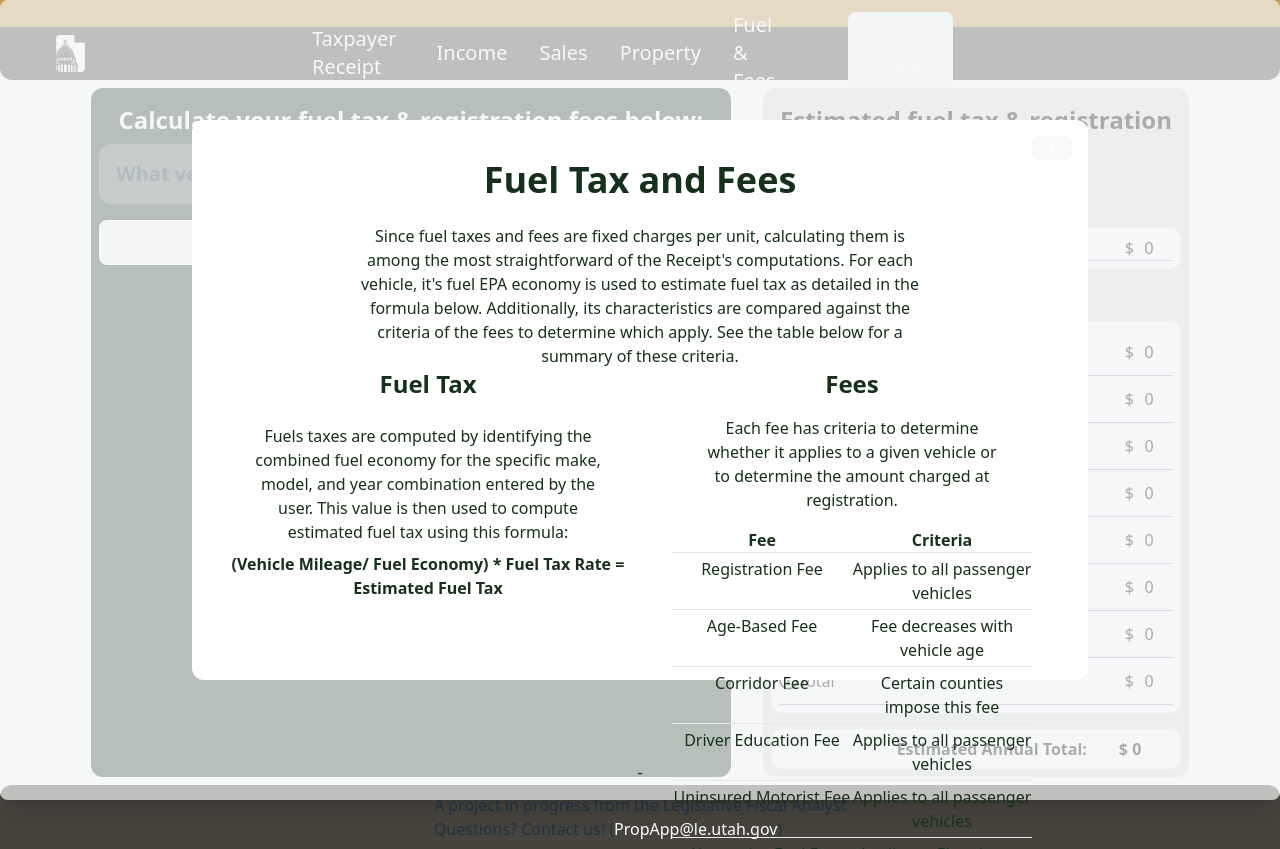
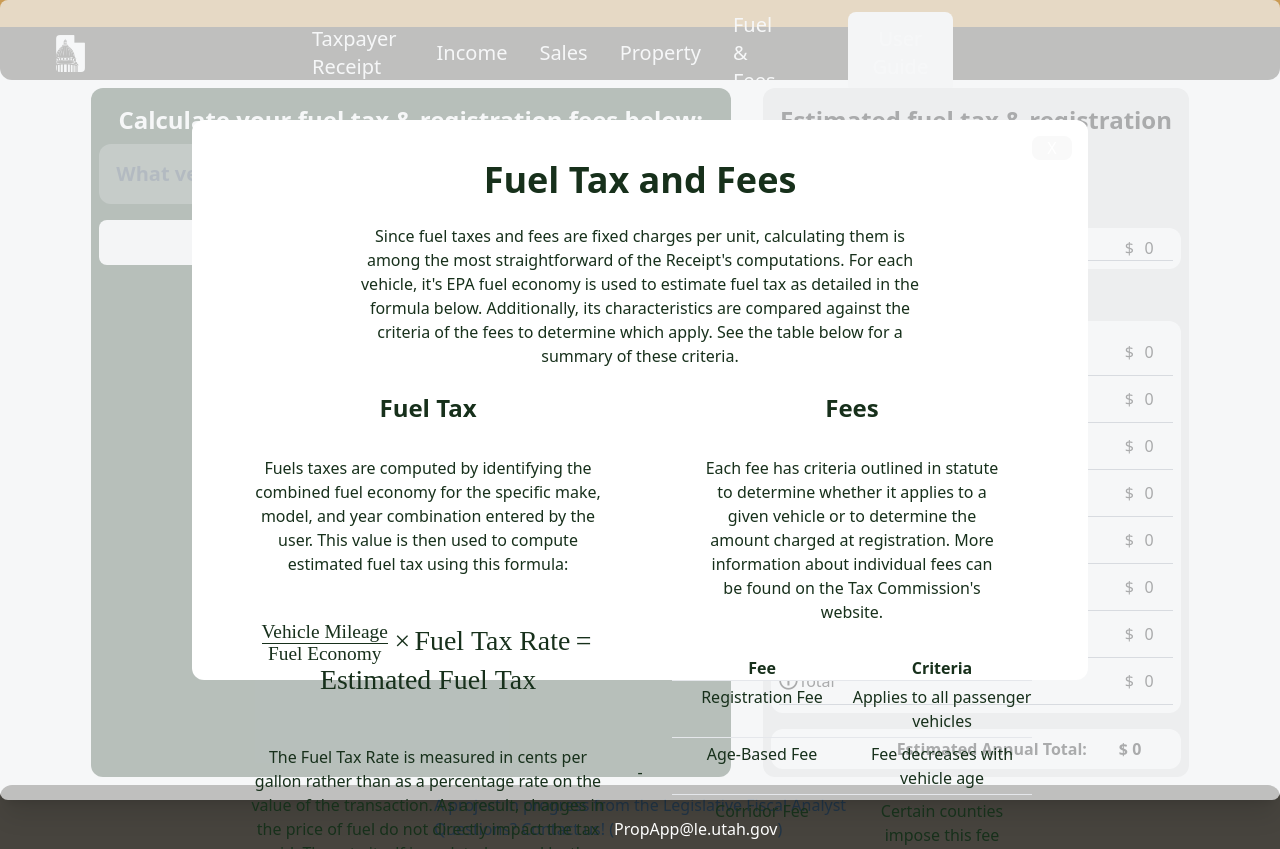
Before and after one commit to LFA-Economics-Team/Taxpayer-Receipt, a React (Vite) app in the folder app/: page /fees in a window 1280 px wide. Built offline with nearby package versions, Linux system fonts and the light colour scheme; a web font is replaced by a local one.

Commit message:
daily work 5-11-2026

```diff
--- a/app/package.json
+++ b/app/package.json
@@ -17,13 +17,17 @@
     "@turf/helpers": "^7.3.4",
     "@turf/intersect": "^7.3.4",
     "google": "^2.1.0",
+    "katex": "^0.16.45",
     "leaflet": "^1.9.4",
     "react": "^19.2.0",
     "react-dom": "^19.2.0",
     "react-leaflet": "^5.0.0",
+    "react-markdown": "^10.1.0",
     "react-router-dom": "^7.14.0",
     "react-select": "^5.10.2",
     "recharts": "^3.8.1",
+    "rehype-katex": "^7.0.1",
+    "remark-math": "^6.0.0",
     "tailwindcss": "^4.1.18"
   },
   "devDependencies": {
--- a/app/src/components/MetaMisc/Tutorials.tsx
+++ b/app/src/components/MetaMisc/Tutorials.tsx
@@ -1,6 +1,6 @@
 import { NavLink } from "react-router-dom";
 import { useAppContext } from "../../AppContext";
-import { useState, useEffect } from "react";
+import React, { useState, useEffect } from "react";
 import Select from "react-select";
 import {
   geocodeAddress,
@@ -13,6 +13,10 @@ import type { FuelEntry } from "./types";
 import MakeOptions from "../../data/Misc/MakeOptions.json";
 import ModelOptions from "../../data/Misc/ModelOptions.json";
 import FuelData from "../../data/Misc/FuelData.json";
+import ReactMarkdown from "react-markdown";
+import remarkMath from "remark-math";
+import rehypeKatex from "rehype-katex";
+import "katex/dist/katex.min.css";
 
 export function TutorialTemplate({ children }: { children?: React.ReactNode }) {
   const { setTutorialOpen } = useAppContext();
@@ -486,6 +490,10 @@ export function IncomeTutorial() {
 }
 
 export function SalesTutorial() {
+  const { setTutorialOpen } = useAppContext();
+
+  const [TutPage, setTutPage] = useState(0);
+
   return (
     <TutorialTemplate>
       <div className="flex flex-col h-full gap-y-8 justify-between text-center">
@@ -514,8 +522,35 @@ export function SalesTutorial() {
               government.
             </p>
           </div>
-          <div className="w-1/2 border-1">
-            Map visual to explain sales tax areas
+
+          <div className="flex flex-col w-1/2 justify-between">
+            <div className="justify-self-center">
+              Map visual to explain sales tax areas
+            </div>
+            <div className="bg-red-200 w-2/3 h-2/3 place-self-center rounded-xl">
+              County
+            </div>
+            <div>
+              {" "}
+              <div className="flex flex-row w-full gap-8 justify-center">
+                <button
+                  onClick={() => setTutPage(TutPage - 1)}
+                  className="text-xl text-gray-300 font-bold w-1/5 place-self-center border-1 rounded-xl bg-emerald-950/10 hover:bg-emerald-950/15"
+                >
+                  ← Back
+                </button>
+                <button
+                  onClick={() =>
+                    TutPage === 4
+                      ? setTutorialOpen(false)
+                      : setTutPage(TutPage + 1)
+                  }
+                  className="text-xl text-gray-300 font-bold w-1/5 place-self-center border-1 rounded-xl bg-emerald-950/10 hover:bg-emerald-950/15"
+                >
+                  {TutPage === 4 ? "Close Guide" : "Next →"}
+                </button>
+              </div>
+            </div>
           </div>
         </div>
         <div> - </div>
@@ -539,11 +574,11 @@ export function FuelsTutorial() {
     <TutorialTemplate>
       <div className="flex flex-col h-full gap-4 justify-between text-center">
         <div className=" text-4xl font-bold"> Fuel Tax and Fees </div>
-        <div className="flex flex-col h-full w-full p-2 place-self-center">
+        <div className="flex flex-col h-full w-full p-2 gap-6 place-self-center">
           <div className="flex w-2/3 place-self-center">
             Since fuel taxes and fees are fixed charges per unit, calculating
             them is among the most straightforward of the Receipt's
-            computations. For each vehicle, it's fuel EPA economy is used to
+            computations. For each vehicle, it's EPA fuel economy is used to
             estimate fuel tax as detailed in the formula below. Additionally,
             its characteristics are compared against the criteria of the fees to
             determine which apply. See the table below for a summary of these
@@ -551,25 +586,38 @@ export function FuelsTutorial() {
           </div>
 
           <div className="flex flex-row justify-around">
-            <div className="flex flex-col gap-2 w-1/2">
+            <div className="flex flex-col gap-4 w-1/2 ">
               <div className=" text-2xl font-bold pb-4">Fuel Tax</div>
-              <div className="px-8">
+              <div className="px-8 pb-8">
                 Fuels taxes are computed by identifying the combined fuel
                 economy for the specific make, model, and year combination
                 entered by the user. This value is then used to compute
                 estimated fuel tax using this formula:
               </div>
-              <div className="font-bold">
-                {" "}
-                (Vehicle Mileage/ Fuel Economy) * Fuel Tax Rate = Estimated Fuel
-                Tax{" "}
+              <ReactMarkdown
+                remarkPlugins={[remarkMath]}
+                rehypePlugins={[rehypeKatex]}
+              >
+                {
+                  "$\\Large\\frac{\\text{Vehicle Mileage}}{\\text{Fuel Economy}} \\times \\text{Fuel Tax Rate} = \\text{Estimated Fuel Tax}$"
+                }
+              </ReactMarkdown>
+              <div className="px-8 pt-8">
+                The Fuel Tax Rate is measured in cents per gallon rather than as
+                a percentage rate on the value of the transaction. As a result,
+                changes in the price of fuel do not directly impact the tax
+                paid. The rate itself is updated annual by the State Tax
+                Commission as specified in law.
               </div>
             </div>
-            <div className="flex flex-col w-1/2 px-8">
+
+            <div className="flex flex-col w-1/2 px-8 gap-4">
               <div className=" text-2xl font-bold pb-4">Fees</div>
               <div className="px-8 pb-4">
-                Each fee has criteria to determine whether it applies to a given
-                vehicle or to determine the amount charged at registration.
+                Each fee has criteria outlined in statute to determine whether
+                it applies to a given vehicle or to determine the amount charged
+                at registration. More information about individual fees can be
+                found on the Tax Commission's website.
               </div>
               <div className="grid grid-cols-[50%_50%]">
                 <div className="font-bold border-b border-gray-200">Fee</div>
```
Also changed, not shown: 2 other files (tests, documents, lock files or other folders).
